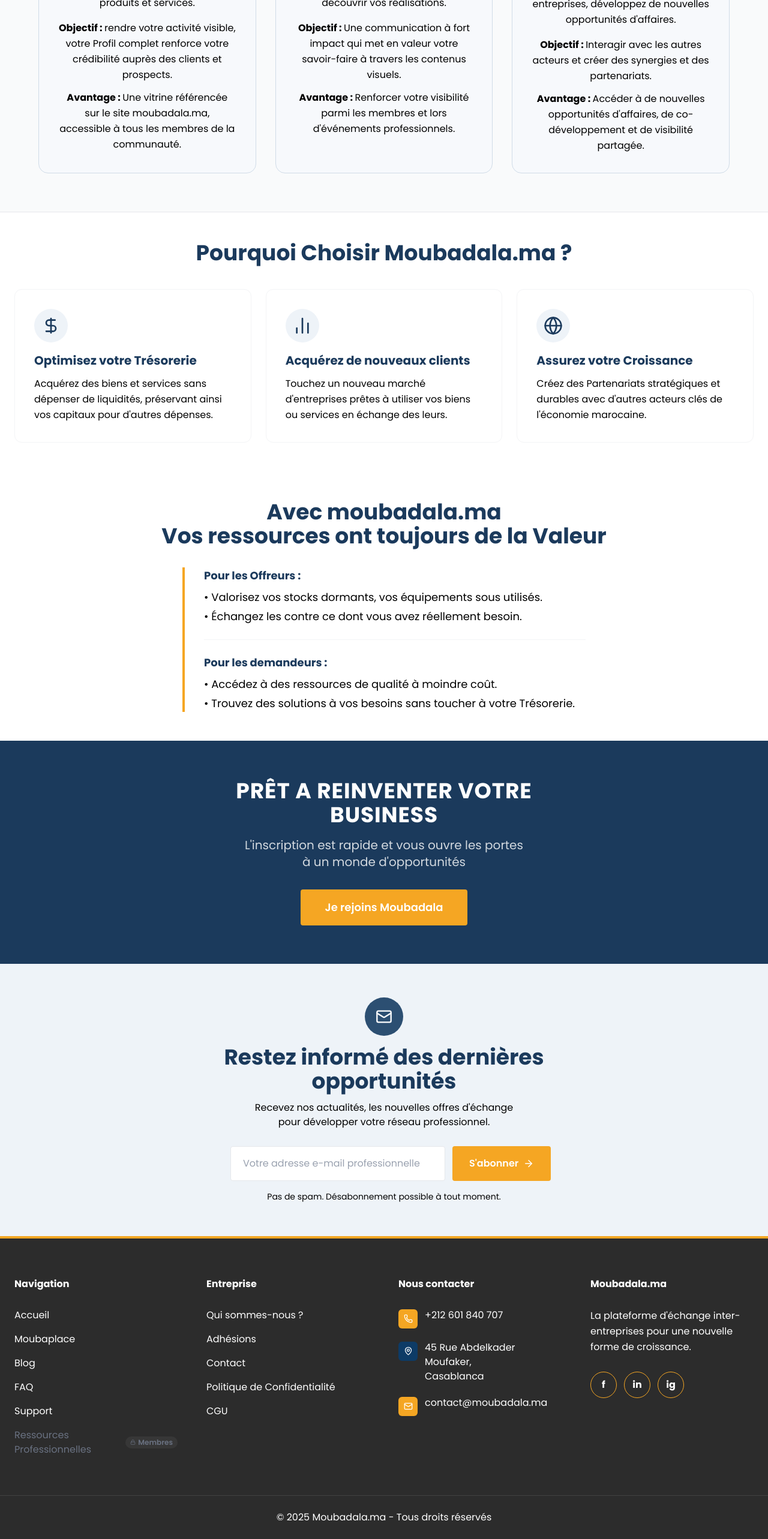
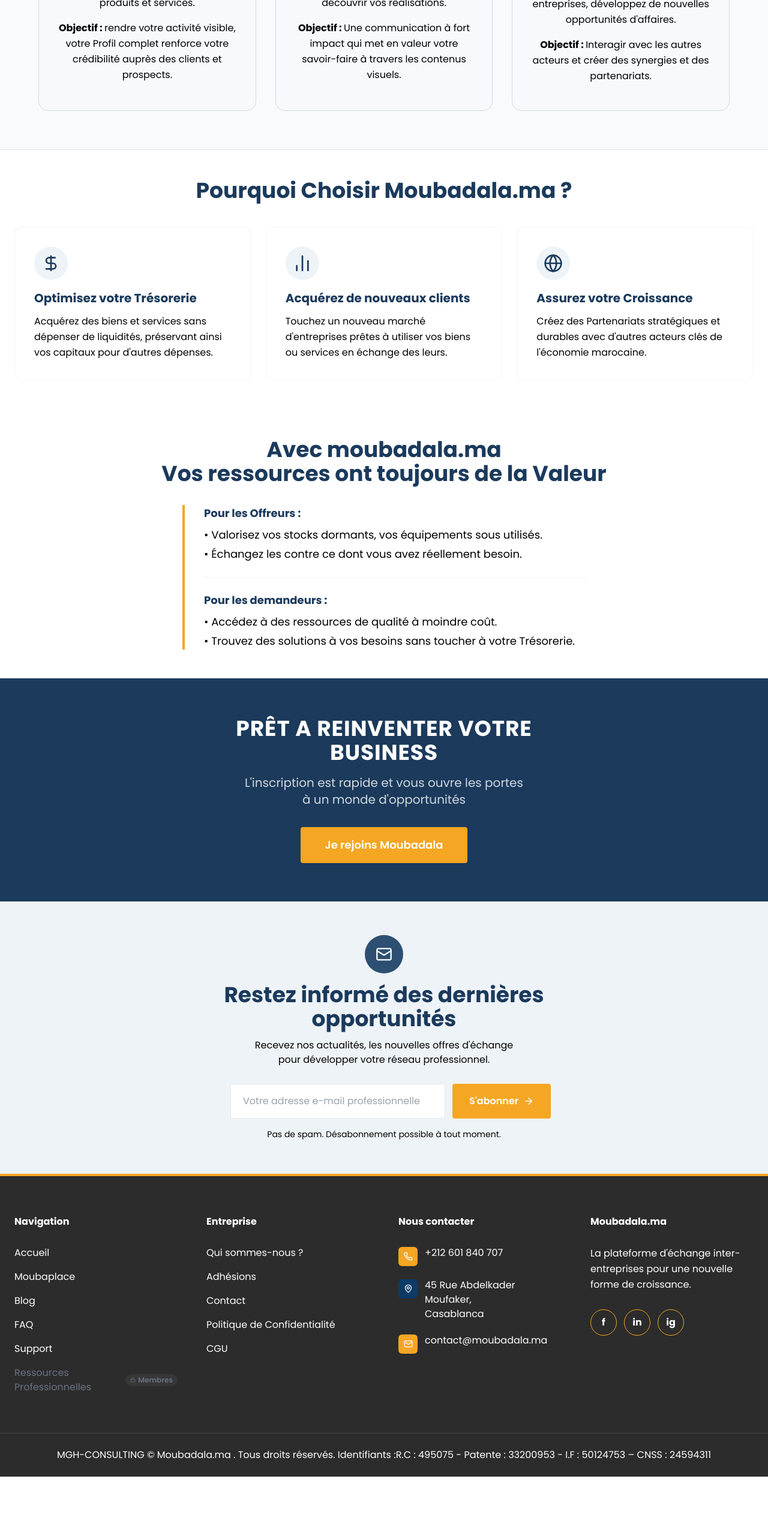
Before and after one commit to mouhcine7777/moubadala, a Next.js app: page / in a window 1280 px wide. Shown: the part 1054-3620 px from the top of the page at 60% size. After the commit the page ends 3516 px from the top, so only its background shows below. Built offline with nearby package versions, Linux system fonts and the light colour scheme; no server answers.

Commit message:
first commit

```diff
--- a/app/components/Footer.tsx
+++ b/app/components/Footer.tsx
@@ -130,7 +130,7 @@
       {/* Bottom bar */}
       <div className="border-t border-white/10">
         <div className="max-w-6xl mx-auto px-6 py-6 text-center text-white text-base">
-          © 2025 Moubadala.ma - Tous droits réservés
+        MGH-CONSULTING © Moubadala.ma . Tous droits réservés. Identifiants :R.C : 495075 - Patente : 33200953 - I.F : 50124753 – CNSS : 24594311
         </div>
       </div>
     </footer>
--- a/app/page.tsx
+++ b/app/page.tsx
@@ -57,21 +57,18 @@
                 step: "CRÉEZ VOTRE PROFIL COMPLET",
                 desc: "Ajoutez vos coordonnées, logo, description d'activité, présentez vos produits et services.",
                 objectif: "rendre votre activité visible, votre Profil complet renforce votre crédibilité auprès des clients et prospects.",
-                avantage: "Une vitrine référencée sur le site moubadala.ma, accessible à tous les membres de la communauté.",
               },
               {
                 icon: <Search size={40} className="text-[#2C4F72]" />,
                 step: "DÉPOSEZ VOS FICHIERS MÉDIAS",
                 desc: "Publiez vos photos, vidéos, fiches produits ou brochures, faites découvrir vos réalisations.",
                 objectif: "Une communication à fort impact qui met en valeur votre savoir-faire à travers les contenus visuels.",
-                avantage: "Renforcer votre visibilité parmi les membres et lors d'événements professionnels.",
               },
               {
                 icon: <Users size={40} className="text-[#2C4F72]" />,
                 step: "GAGNEZ UN RÉSEAU COMMUNAUTAIRE",
                 desc: "Connectez-vous à d'autres entreprises, développez de nouvelles opportunités d'affaires.",
                 objectif: "Interagir avec les autres acteurs et créer des synergies et des partenariats.",
-                avantage: "Accéder à de nouvelles opportunités d'affaires, de co-développement et de visibilité partagée.",
               },
             ].map((item) => (
               <div
@@ -90,10 +87,6 @@
                 <p className="text-black text-base leading-relaxed mb-3">
                   <span className="font-bold">Objectif : </span>
                   {item.objectif}
-                </p>
-                <p className="text-black text-base leading-relaxed">
-                  <span className="font-bold">Avantage : </span>
-                  {item.avantage}
                 </p>
               </div>
             ))}
```
